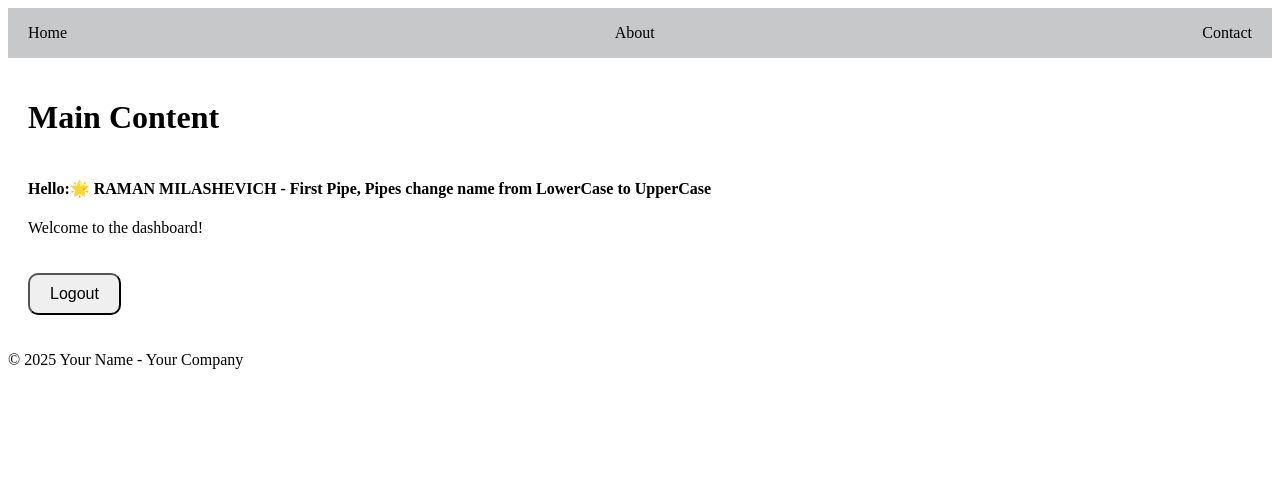
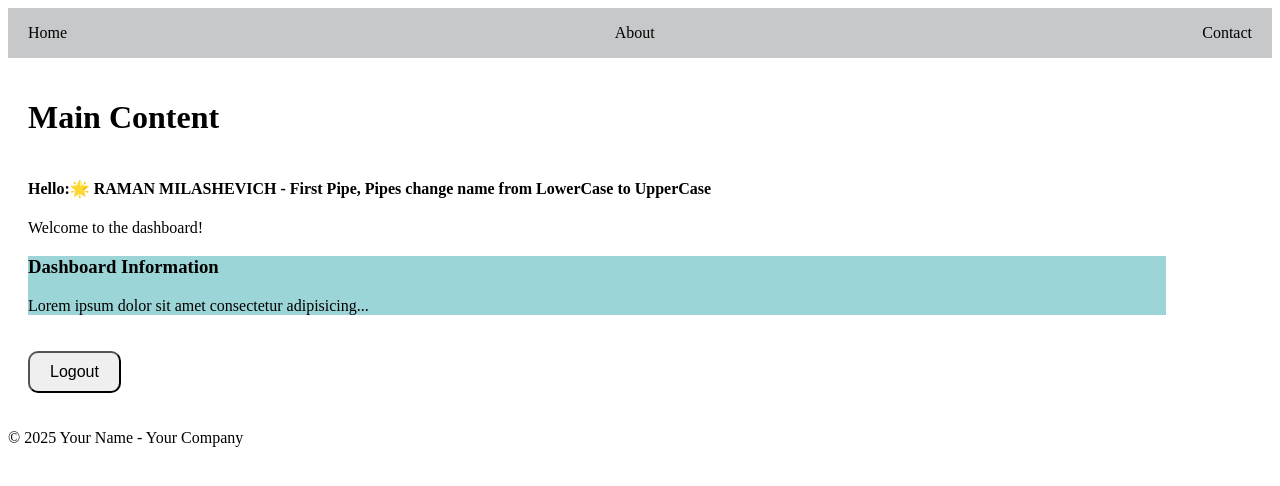
Before and after one commit to RamanMilashevich/Study-Angular, an Angular app in the folder angular-guard/: page /dashboard in a window 1280 px wide. Both pictures are taken after a click on the button "Login". Shown: the top 486 px of the page. Built offline with nearby package versions, Linux system fonts and the light colour scheme.

Commit message:
feat: add pipe shoretText and implement it to dashboard component

```diff
--- /dev/null
+++ b/angular-guard/src/app/Pipes/shorten-text-pipe.ts
@@ -0,0 +1,18 @@
+import { Pipe, PipeTransform } from '@angular/core';
+
+@Pipe({
+  name: 'shortenText',
+  standalone: true,
+})
+export class ShortenTextPipe implements PipeTransform {
+
+  transform(value: string, limit: number): string {
+    if (!value) return '';
+    if(value.length <= limit) return value;
+    const result = value.split('')
+      .slice(0, limit)
+      .join('');
+    return `${result}...`;
+  }
+
+}
--- a/angular-guard/src/app/components/dashboard/dashboard.css
+++ b/angular-guard/src/app/components/dashboard/dashboard.css
@@ -5,3 +5,9 @@
   border-radius: 10px;
   cursor: pointer;
 }
+
+.text-conatiner {
+  background-color:rgb(156, 213, 215);
+  width: 90%;
+  height: 100%;
+}
--- a/angular-guard/src/app/components/dashboard/dashboard.html
+++ b/angular-guard/src/app/components/dashboard/dashboard.html
@@ -2,4 +2,9 @@
   <h4>Hello:{{userName | firstPipe}}</h4>
   <p>Welcome to the dashboard!</p>
 </div>
+
+<div class="text-conatiner">
+  <h3>Dashboard Information</h3>
+  <p>{{infoText | shortenText: 50}}</p>
+</div>
 <button (click)="logout()" class="btn-entry">Logout</button>
--- a/angular-guard/src/app/components/dashboard/dashboard.ts
+++ b/angular-guard/src/app/components/dashboard/dashboard.ts
@@ -1,16 +1,18 @@
 import { Component, Input } from '@angular/core';
 import { Router } from '@angular/router';
 import { FirstPipePipe } from '../../Pipes/first-pipe';
+import { ShortenTextPipe } from '../../Pipes/shorten-text-pipe';
 
 @Component({
   selector: 'app-dashboard',
   standalone: true,
-  imports: [FirstPipePipe],
+  imports: [FirstPipePipe, ShortenTextPipe],
   templateUrl: './dashboard.html',
   styleUrls: ['./dashboard.css']
 })
 export class DashboardComponent {
   @Input() userName: string = 'Raman Milashevich';
+  @Input() infoText: string = 'Lorem ipsum dolor sit amet consectetur adipisicing elit. Aut voluptas cum omnis hic officia debitis magnam voluptatibus nemo provident, iste, aperiam ratione assumenda perspiciatis voluptatem eos totam fuga sunt accusantium inventore fugiat voluptatum dicta? Iste reprehenderit error ducimus! Labore soluta incidunt, vel quisquam laborum ex alias beatae eligendi corrupti corporis similique consequatur rerum iusto! Porro, eum aliquam impedit eius voluptatum ullam quae iste, provident ea, consequuntur neque amet. Rerum in, tenetur, ullam quasi eius ea neque earum magnam aliquid pariatur iste est non quidem. Aperiam molestiae tempora quo nihil reiciendis aspernatur fugiat consequuntur dolores nobis possimus. Laborum, aperiam deleniti. Illum!';
   constructor(private router: Router) {}
 
   logout() {
```
Also changed, not shown: 1 other file (tests, documents, lock files or other folders).
